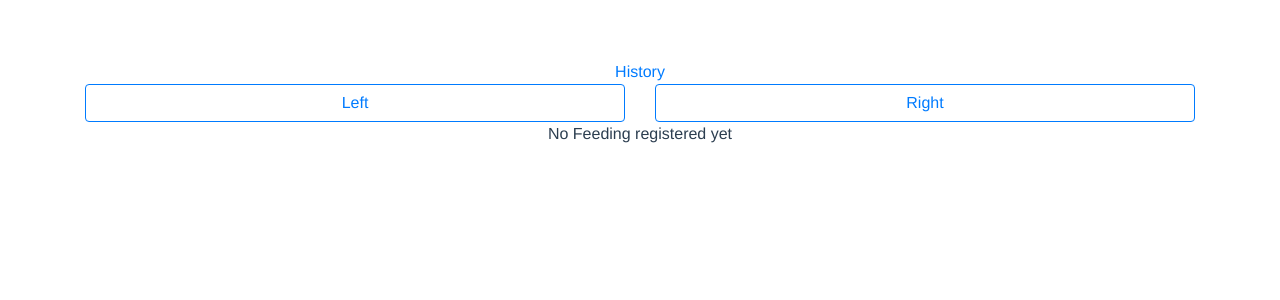
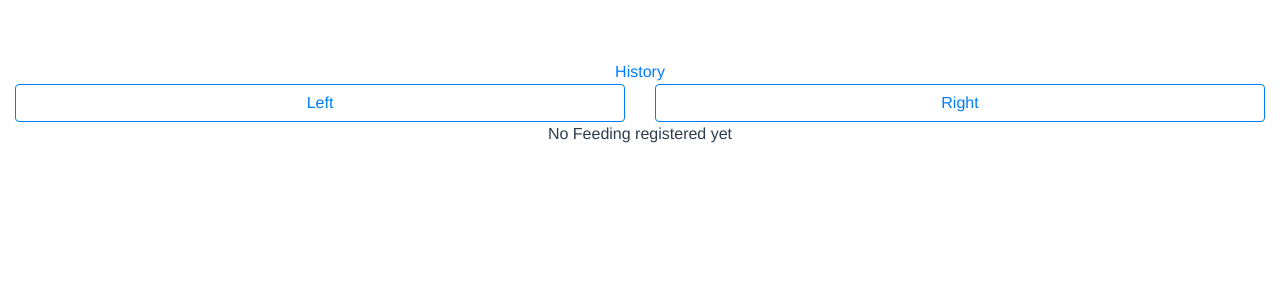
Before and after one commit to eMerzh/feedlog, a Vue app: page / in a window 1280 px wide. Shown: the top 300 px of the page. Built offline with nearby package versions, Linux system fonts and the light colour scheme.

Commit message:
💄 use container fluid

```diff
--- a/src/components/FeedLists.vue
+++ b/src/components/FeedLists.vue
@@ -1,5 +1,5 @@
 <template>
-  <div class="container">
+  <div class="container-fluid">
     <router-link to="/">Back to main</router-link>
     <div class="card mb-3" v-for="(filteredItems, groupedDate) in DaysItems">
       <div class="card-block">
--- a/src/components/MainView.vue
+++ b/src/components/MainView.vue
@@ -2,7 +2,7 @@
   <div>
     <router-link to="/history">History</router-link>
     <template v-if="isStarted">
-      <div class="container">
+      <div class="container-fluid">
         <div class="row">
           <button class="btn btn-danger btn-lg btn-block" @click="stop()">Stop</button>
         </div>
@@ -16,7 +16,7 @@
       </div>
     </template>
     <template v-else>
-      <div class="container">
+      <div class="container-fluid">
         <div class="row">
           <div class="col">
             <button class="btn btn-outline-primary btn-block" @click="start('left')">Left</button>
```
Also changed, not shown: 1 other file (tests, documents, lock files or other folders).
